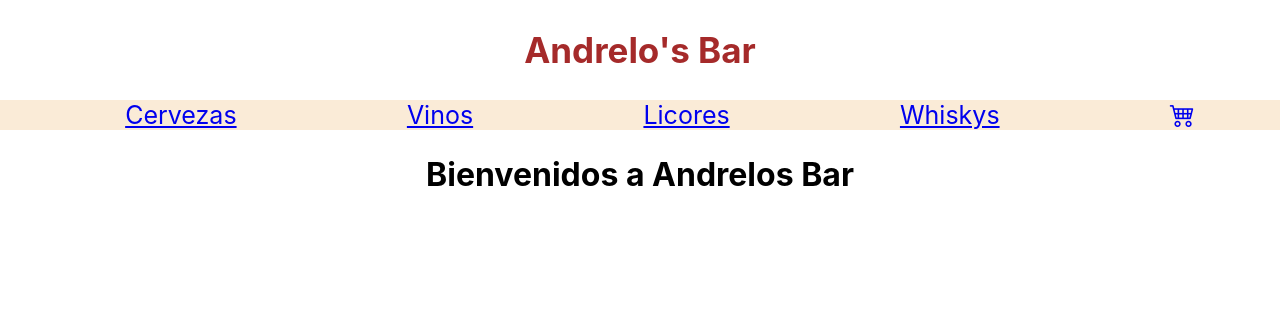
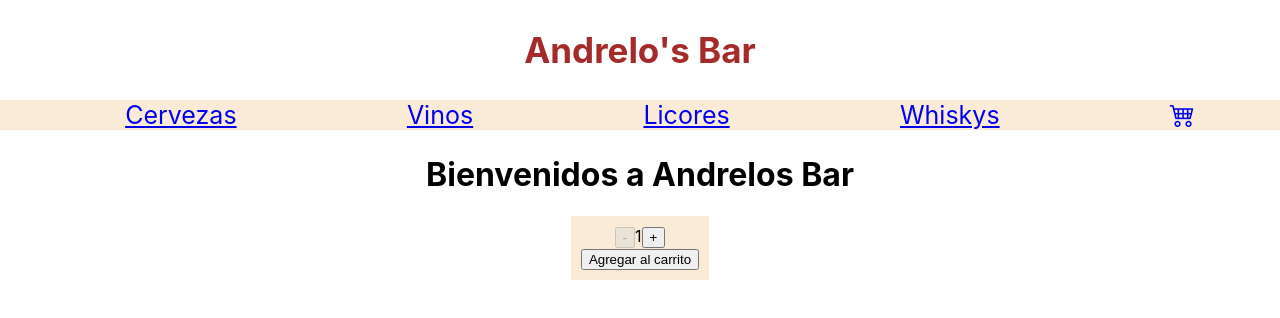
Before and after one commit to amvallecillo/React-JS, a React (Create React App) app: page / in a window 1280 px wide. Shown: the top 318 px of the page. Built offline with nearby package versions, Linux system fonts and the light colour scheme.

Commit message:
actividad 4

```diff
--- /dev/null
+++ b/src/components/ItemCount/ItemCount.css
@@ -0,0 +1,7 @@
+.counter{
+    width: fit-content;
+    background-color: antiquewhite;
+    margin: auto;
+    padding: 10px;
+    text-align: center;
+}
--- /dev/null
+++ b/src/components/ItemCount/index.js
@@ -0,0 +1,33 @@
+import './ItemCount.css';
+import React, {useEffect ,useState} from 'react';
+
+const ItemCount=({initial,stock,onAdd})=>{
+
+    const [count, setCount]= useState(parseInt(initial));
+
+    const increase=()=>{
+        setCount(count + 1);
+    }
+
+    const decrease=()=>{
+        setCount(count - 1);
+    }
+
+    useEffect(()=>{
+        setCount(parseInt(initial));
+    },[initial])
+
+
+
+    return(
+        <div className='counter'>
+            <button disabled={count <=1} onClick={decrease}>-</button>
+            <span>{count}</span>
+            <button disabled={count >= stock} onClick={increase}>+</button>
+            <div>
+                <button disabled={stock<=0} onClick={()=> onAdd(count)}>Agregar al carrito</button>
+            </div>
+        </div>
+    );
+}
+export default ItemCount;
--- a/src/components/ItemListContainer/ItemListContainer.js
+++ b/src/components/ItemListContainer/ItemListContainer.js
@@ -1,9 +1,19 @@
 import "./ItemListContainer.css";
 import Title from "../Title/Title";
+import ItemCount from "../ItemCount";
+
 
 const ItemListContainer = ()=>{
+
+    const onAdd=(cantidad)=>{
+        console.log(`Compraste ${cantidad} unidades`)
+    }
+
     return (
+        <>
         <Title greeting='Bienvenidos a Andrelos Bar' />
+        <ItemCount initial={1} stock={10} onAdd={onAdd}  />
+        </>
     );
 }
 
```
